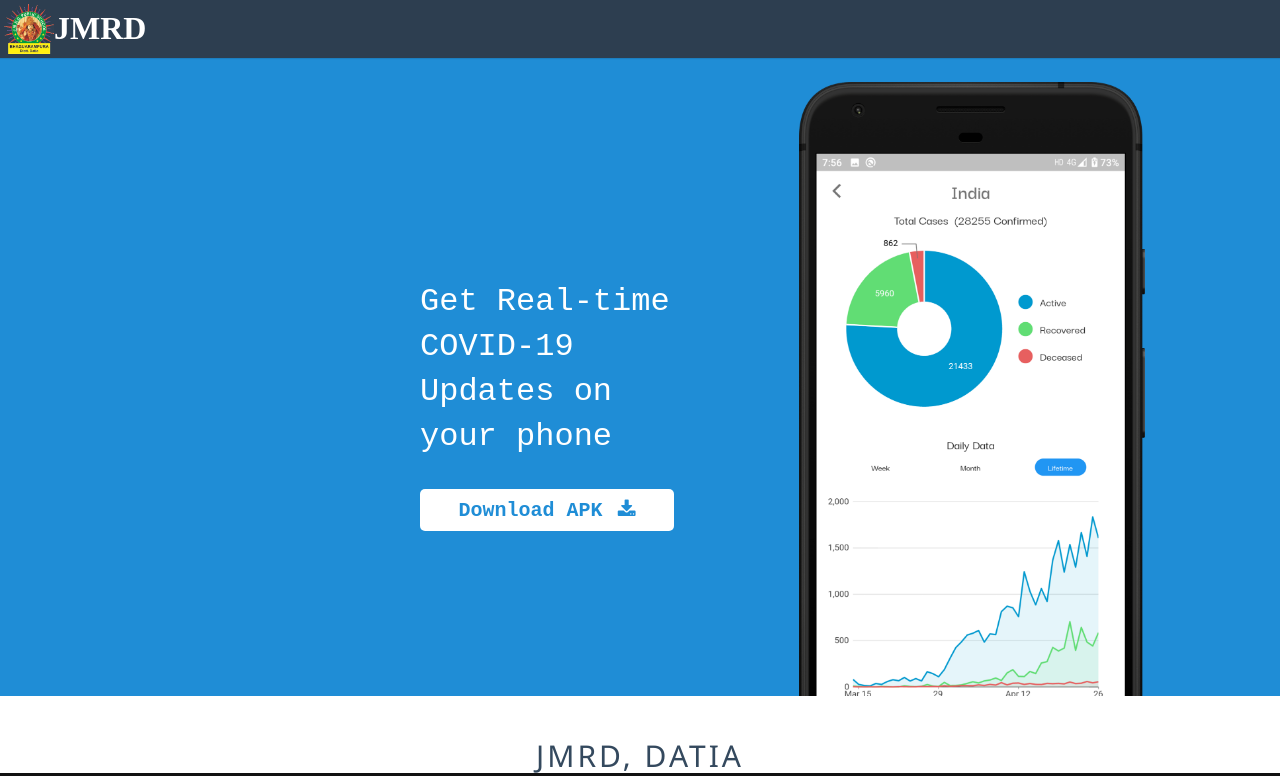
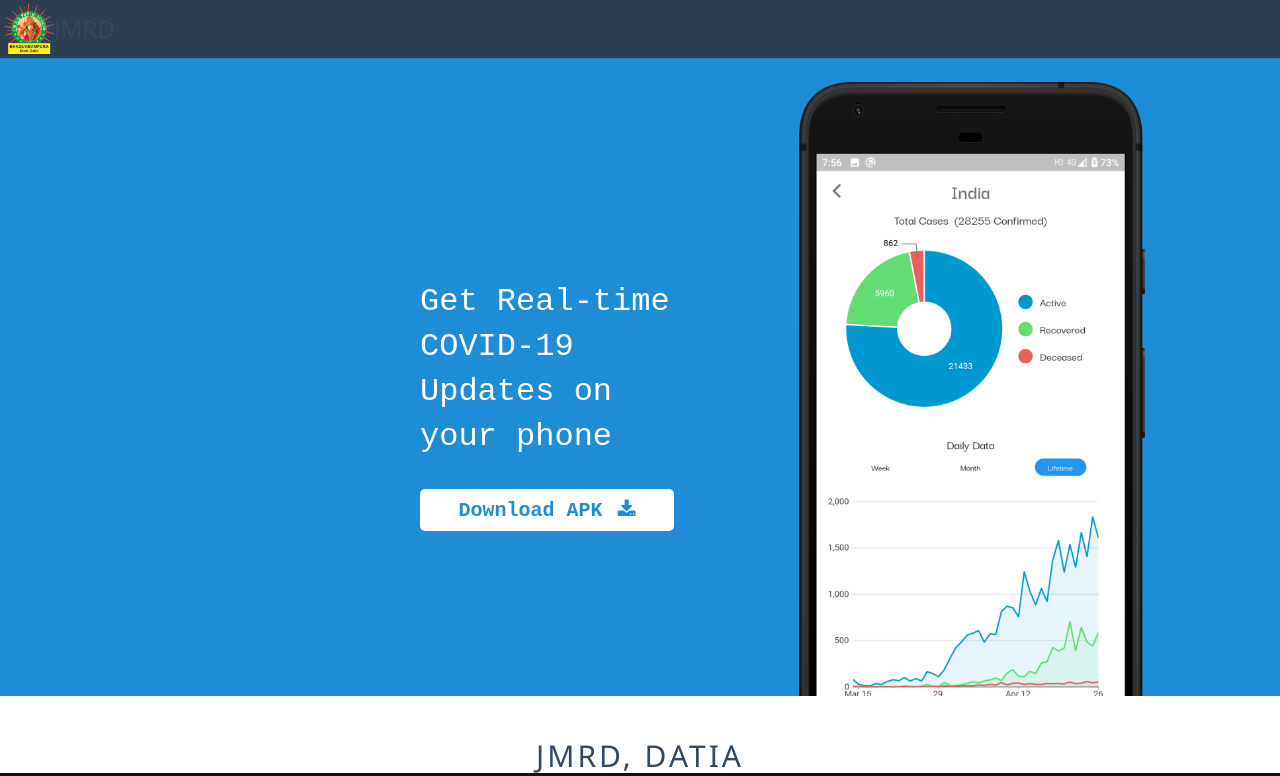
Before and after one commit to JMRDDatia/JMRDDatia.github.io, a plain HTML site: page index.html in a window 1280 px wide. Shown: the top 776 px of the page. Drawn offline with nearby package versions, Linux system fonts and the light colour scheme; a web font is replaced by a local one.

Commit message:
Update index.html

```diff
--- a/index.html
+++ b/index.html
@@ -47,10 +47,9 @@
           <div>
             <img src="./images/icon.png" alt="JMRD" class="logo" />
           </div>
-          <p></p>
           <div>
             <p class="title">
-                  JMRD
+            <h3>   JMRD </h3>
             </p>
           </div>
           <div class="mobile-button">
```
